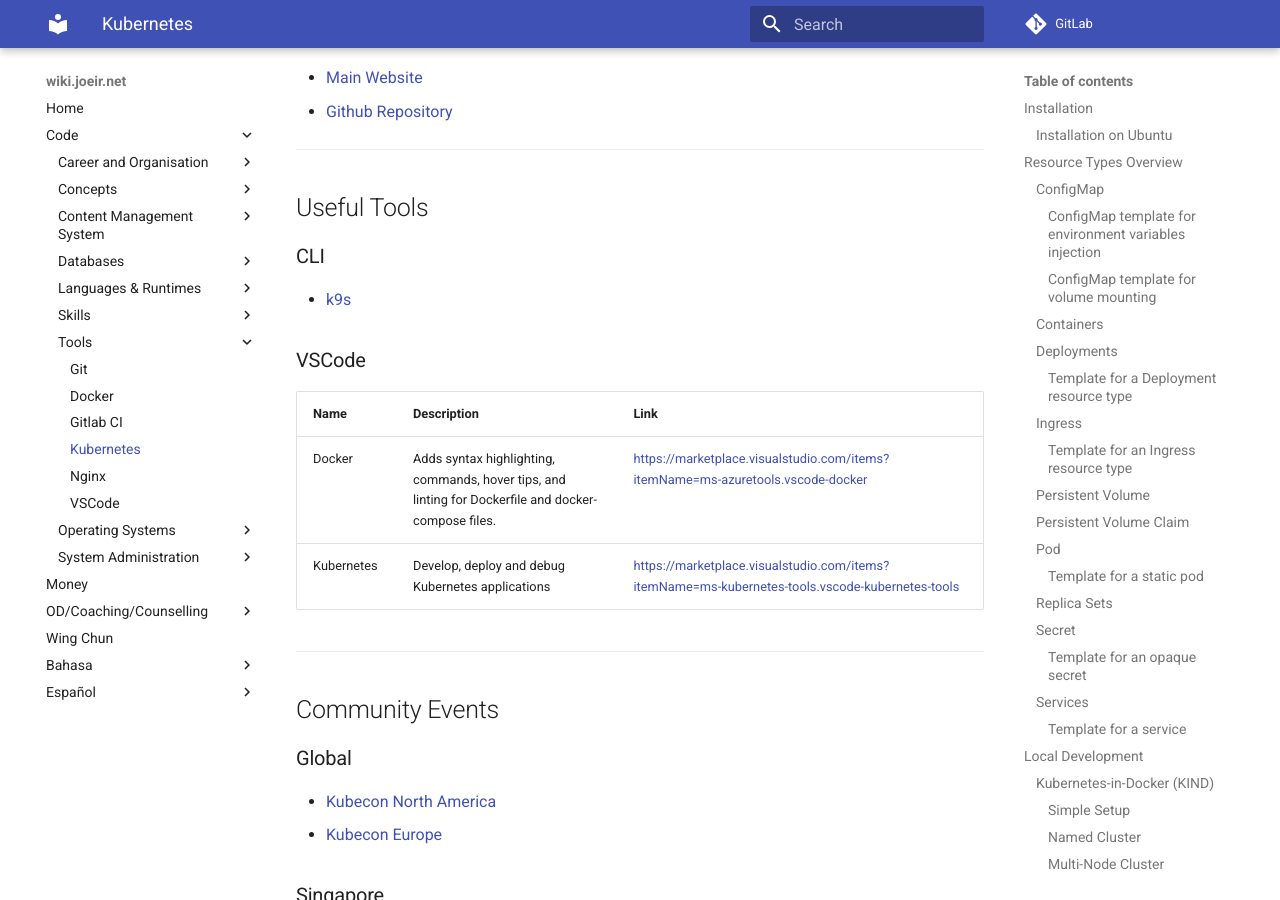
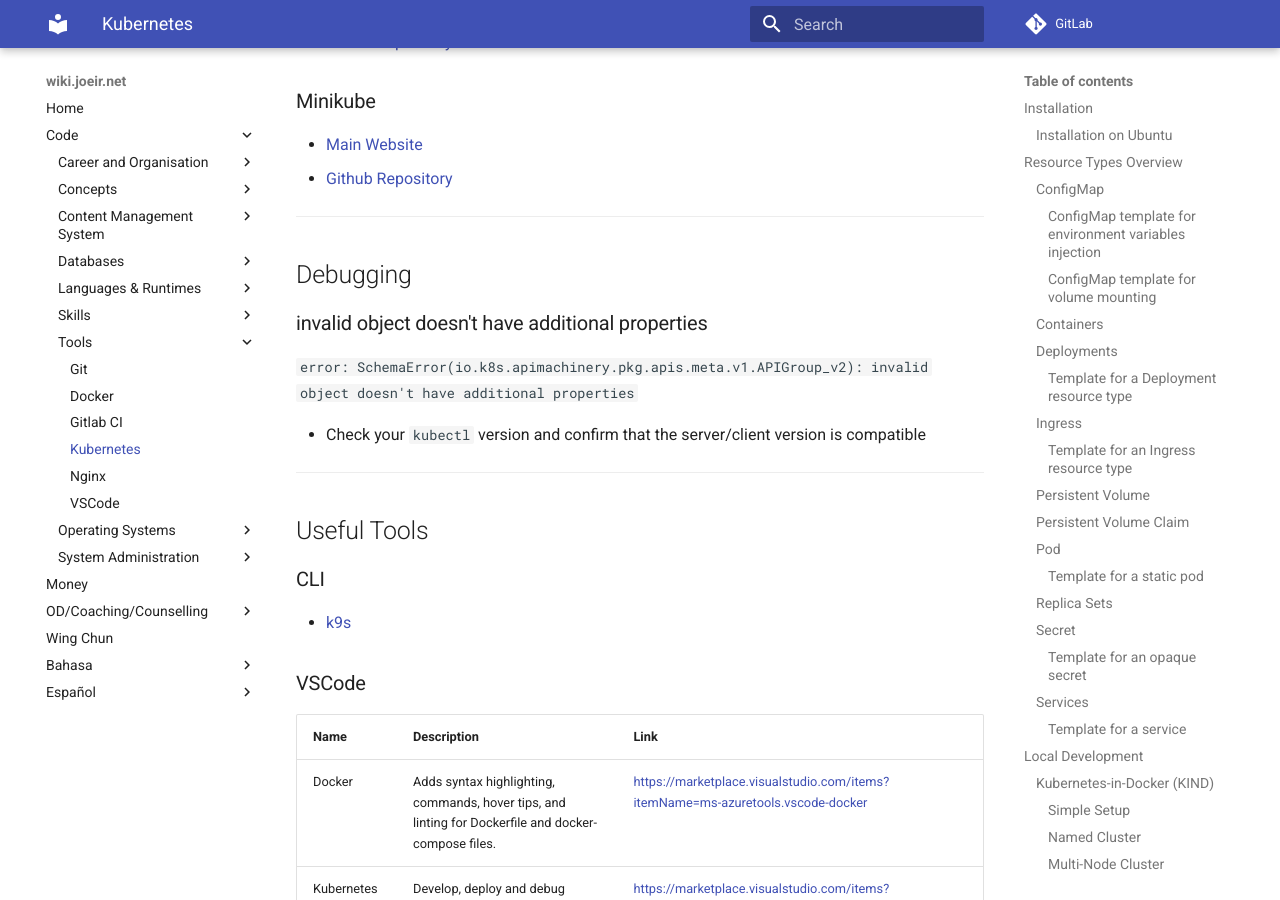
Before and after one commit to zephinzer/wiki.joeir.net, an MkDocs documentation site: the page built from docs/kubernetes.md, in a window 1280 px wide and 900 px high, scrolled down 7203 px. Built offline with MkDocs 1.6.1 and Material for MkDocs 9.7.7, drawn with Linux system fonts in a browser that asks for light colours; comment, search, counter and statistics services are not loaded; some of the changed text lies outside the part shown.

Commit message:
added kubernetes debugging

```diff
--- a/docs/kubernetes.md
+++ b/docs/kubernetes.md
@@ -29,6 +29,8 @@
       - [Loading Local Image Into Cluster](#loading-local-image-into-cluster)
     - [Microk8s](#microk8s)
     - [Minikube](#minikube)
+  - [Debugging](#debugging)
+    - [invalid object doesn't have additional properties](#invalid-object-doesnt-have-additional-properties)
   - [Useful Tools](#useful-tools)
     - [CLI](#cli)
     - [VSCode](#vscode)
@@ -338,6 +340,18 @@
 - - -
 
 
+## Debugging
+
+### invalid object doesn't have additional properties
+
+`error: SchemaError(io.k8s.apimachinery.pkg.apis.meta.v1.APIGroup_v2): invalid object doesn't have additional properties`
+
+- Check your `kubectl` version and confirm that the server/client version is compatible
+
+
+- - -
+
+
 ## Useful Tools
 
 ### CLI
```
